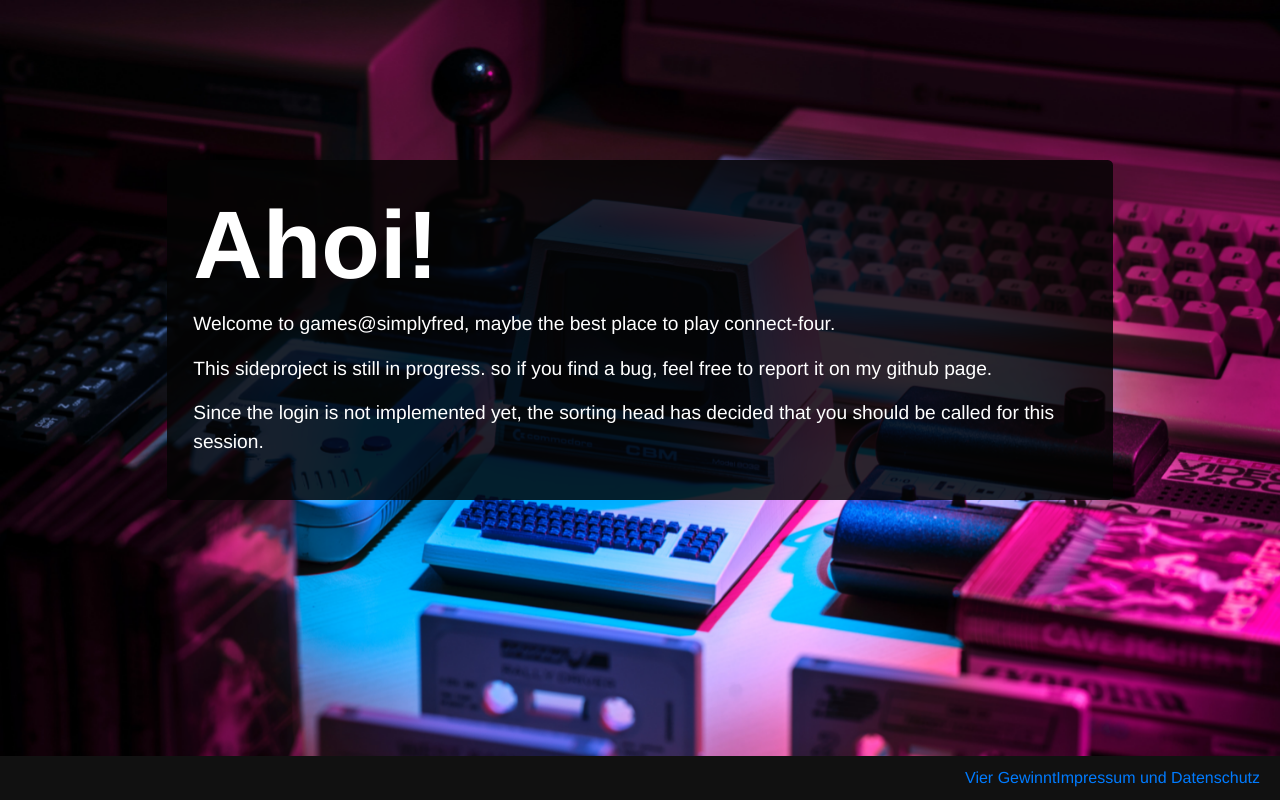
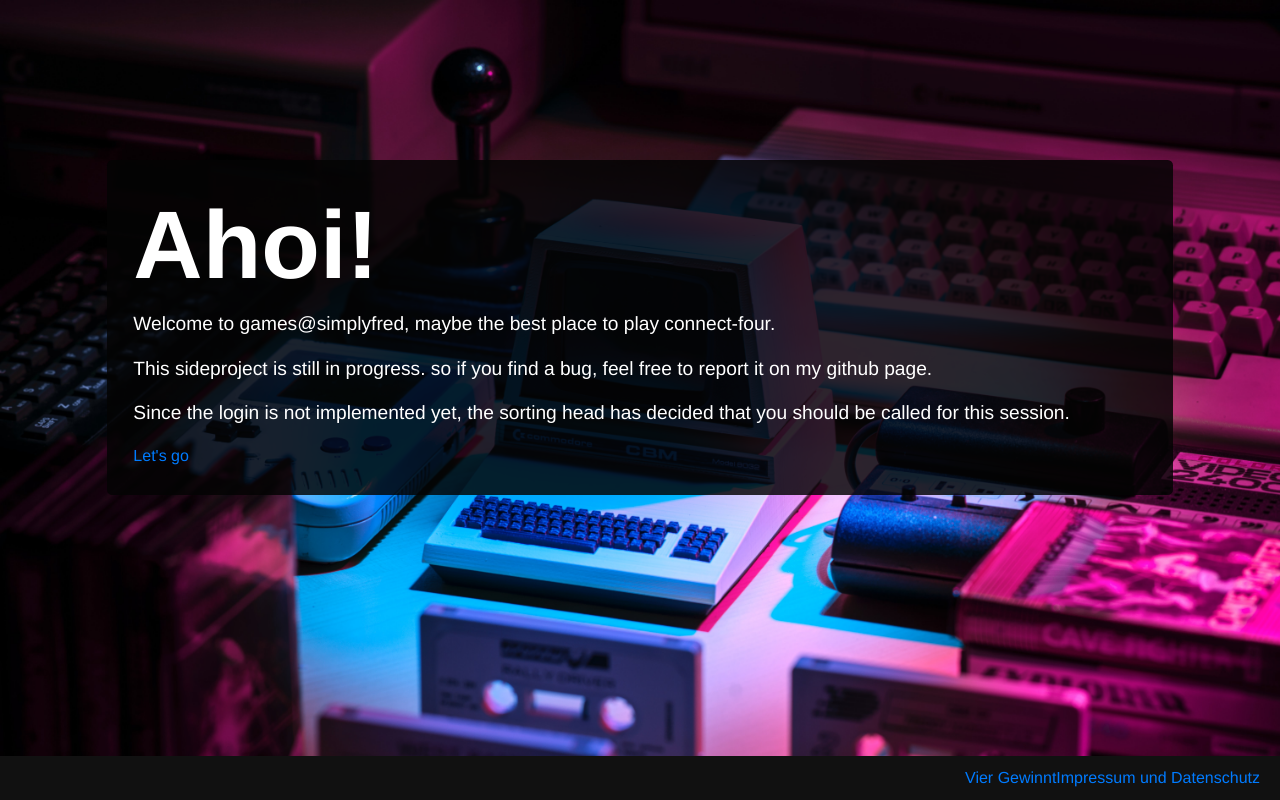
Before and after one commit to sjfrhafe/connect-four, a Vue app in the folder frontend/: page /#/ in a window 1280 px wide. Built offline with nearby package versions, Linux system fonts and the light colour scheme; no server answers.

Commit message:
basic frontend

```diff
--- /dev/null
+++ b/frontend/src/components/Contrast.vue
@@ -0,0 +1,38 @@
+<template>
+  <div class="contrast">
+      <slot></slot>
+  </div>
+</template>
+
+<script>
+export default {
+
+}
+</script>
+
+<style>
+.contrast{
+  padding: 20pt;
+  background-color: rgba(4, 4, 4, 0.837);
+  border-radius: 4pt;
+  display: inline-block;
+  width: 100%;
+  max-width: 800pt;
+  text-align: left;
+  color: white;
+  margin-top: 20vh;
+}
+
+.contrast h1{
+  font-weight: bold;
+  font-size: 6em;
+}
+
+.contrast p{
+  font-size: 1.2em;
+}
+
+.contrast p .name{
+  color: rgb(239, 84, 151);
+}
+</style>
--- a/frontend/src/router/index.js
+++ b/frontend/src/router/index.js
@@ -9,6 +9,11 @@ const routes = [
     path: '/',
     name: 'Home',
     component: Home
+  },
+  {
+    path: '/getstarted',
+    name: 'GetStarted',
+    component: () => import('../views/GetStarted.vue')
   },
   {
     path: '/impressum',
--- /dev/null
+++ b/frontend/src/views/GetStarted.vue
@@ -0,0 +1,60 @@
+<template>
+    <div class="getstarted">
+        <background />
+        <contrast>
+            <div class="side-by-side">
+                <h2>Join Game</h2>
+                <h2>Create Game</h2>
+                <div class="form">
+                    <b-input v-model='key' class='mb-2' placeholder='roomcode'></b-input>
+                        <b-button block @click="joinGame(key)">join</b-button>
+                </div>
+                <div class="form">
+                    <b-button block @click="createGame">create</b-button>
+                </div>
+            </div>
+        </contrast>
+    </div>
+</template>
+
+<script>
+import Background from '@/components/Background.vue'
+import Contrast from '../components/Contrast.vue'
+
+export default {
+    data: () => ({
+        key: ''
+    }),
+    methods: {
+        createGame(){
+            fetch('/api/game/create')
+                .then(data => data.text())
+                .then(this.joinGame)
+        },
+        joinGame(key){
+            fetch('/api/game/join/' + key)
+                .then(data => data.text())
+                .then(this.navigateToGame)
+        },
+        navigateToGame(joinToken){
+            this.$router.push({name: 'Play', params: {joinToken}})
+        }
+    },
+    components: {
+      Background,
+        Contrast
+    }
+}
+</script>
+
+<style>
+.side-by-side{
+    text-align: center;
+    display: grid;
+    grid-template-columns: 1fr 1fr;
+}
+
+.form{
+    padding: 20pt;
+}
+</style>
--- a/frontend/src/views/Home.vue
+++ b/frontend/src/views/Home.vue
@@ -1,45 +1,26 @@
 <template>
   <div class="home">
     <background />
-      <div class="contrast">
+      <contrast>
 
         <h1>Ahoi!</h1>
         <p>Welcome to games@simplyfred, maybe the best place to play connect-four. </p>
         <p>This sideproject is still in progress. so if you find a bug, feel free to report it on my github page.</p>
         <p>Since the login is not implemented yet, the sorting head has decided that you should be called <span class="name">{{$store.getters.me.name}}</span> for this session. </p>
-        <!-- <b-button bock @click='createGame'>New Game</b-button>
-        <hr>
-        <b-input v-model="key" class='mb-2'></b-input>
-        <b-button block @click="joinGame(key)">Join Game</b-button> -->
-      </div>
+        <router-link to='/getstarted'>Let's go</router-link>
+      </contrast>
   </div>
 </template>
 
 <script>
 import Background from '@/components/Background.vue'
+import Contrast from '@/components/Contrast.vue'
 
 export default {
   name: 'Home',
-  data: () => ({
-    key: ''
-  }),
   components: {
-    Background
-  },
-  methods: {
-    createGame(){
-      fetch('/api/game/create')
-        .then(data => data.text())
-        .then(this.joinGame)
-    },
-    joinGame(key){
-      fetch('/api/game/join/' + key)
-        .then(data => data.text())
-        .then(this.navigateToGame)
-    },
-    navigateToGame(joinToken){
-      this.$router.push({name: 'Play', params: {joinToken}})
-    }
+    Background,
+    Contrast
   },
   mounted(){
     this.$store.dispatch('fetchMe')
@@ -48,31 +29,5 @@ export default {
 </script>
 
 <style scoped>
-.home{
-  display: inline-block;
-  width: 100%;
-  max-width: 800pt;
-  color: white;
-  text-align: left;
-  padding: 20vh 60px;
-}
 
-.home .contrast{
-  padding: 20pt;
-  background-color: rgba(4, 4, 4, 0.837);
-  border-radius: 4pt;
-}
-
-.home .contrast h1{
-  font-weight: bold;
-  font-size: 6em;
-}
-
-.home .contrast p{
-  font-size: 1.2em;
-}
-
-.home .contrast p .name{
-  color: rgb(239, 84, 151);
-}
 </style>
```
Also changed, not shown: frontend/src/assets/avatar_dummypng.png (added).
